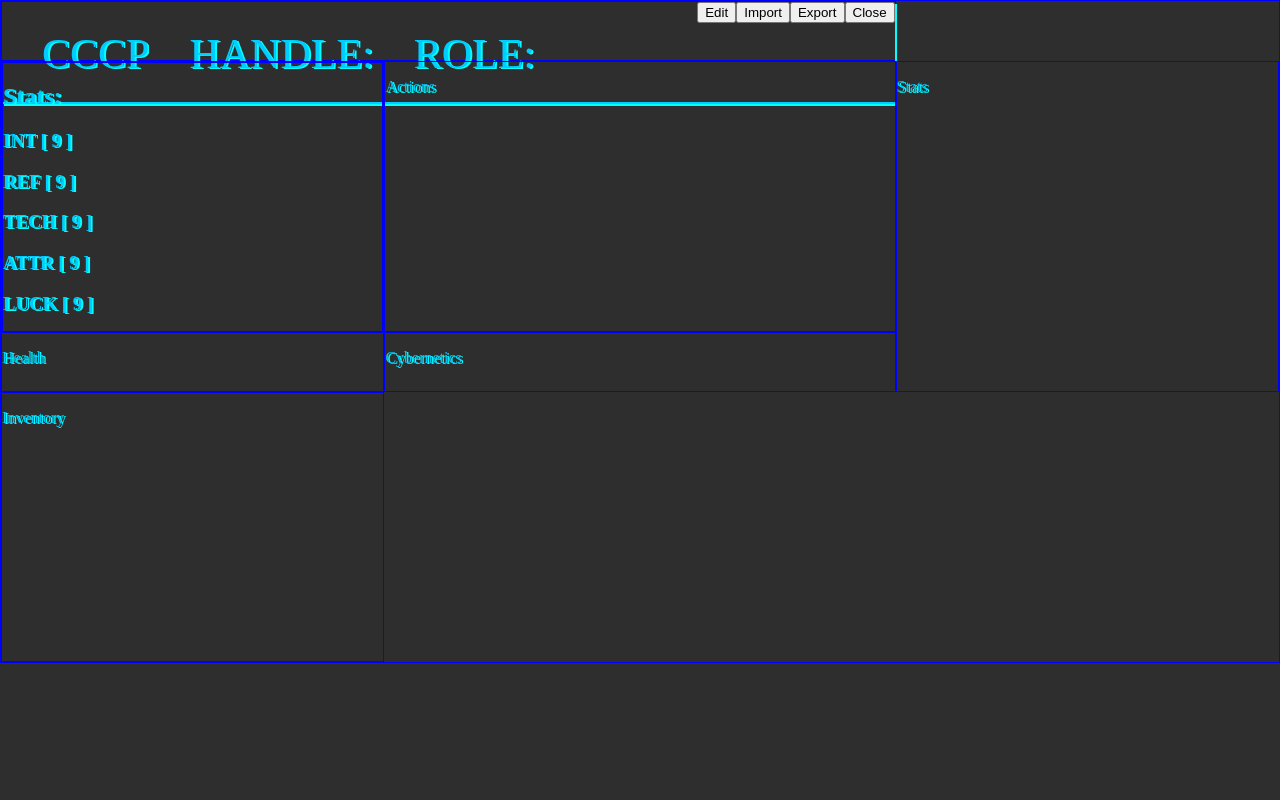
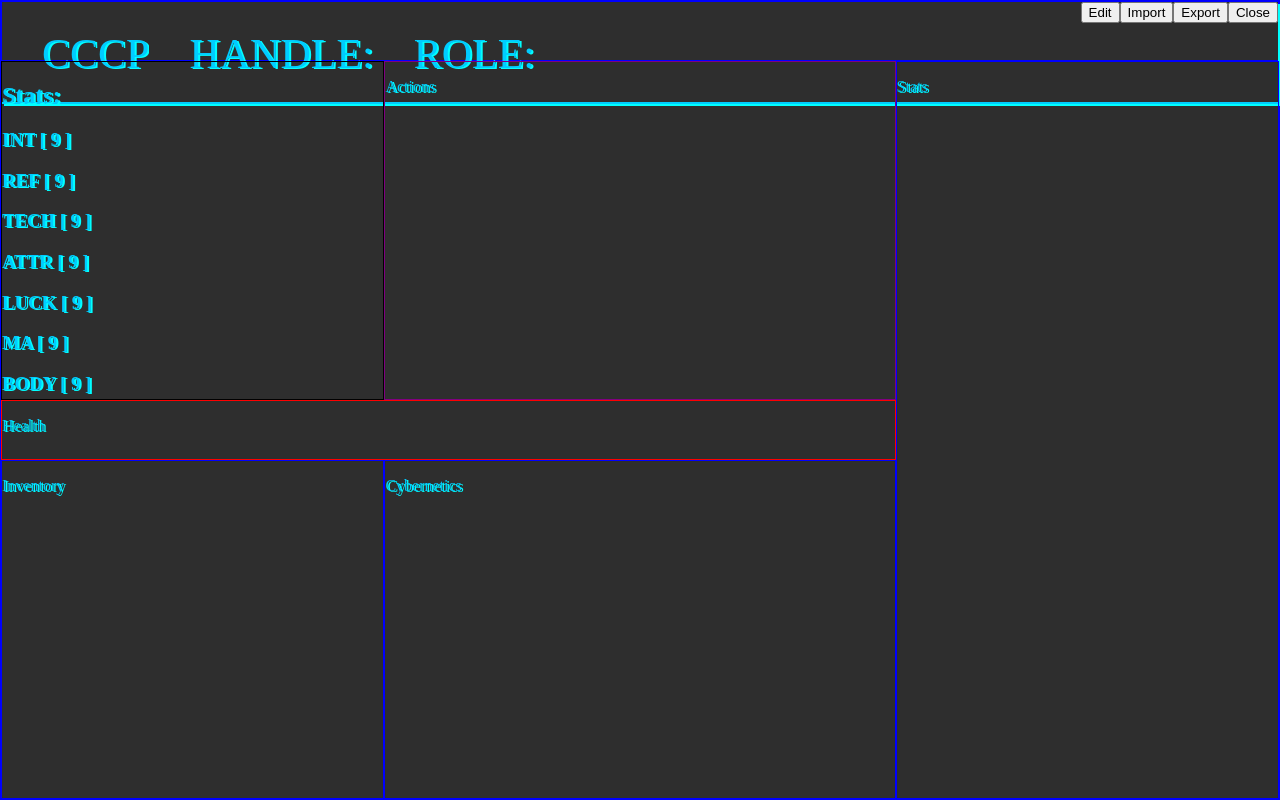
Before and after one commit to Snowcart/cyberpunk-character-console-project, a React app in the folder app/: page / in a window 1280 px wide. Built offline with nearby package versions, Linux system fonts and the light colour scheme.

Commit message:
Rough layout v2

```diff
--- a/app/src/App.tsx
+++ b/app/src/App.tsx
@@ -9,11 +9,20 @@ export default () => {
 	const character = useCharacter();
 
 	const GlobalStyle = createGlobalStyle`
+	html {
+		height: 100%;
+	}
+
 	body {
+		height: 100%;
 		margin: 0;
 		background-color: #2e2e2e;
 		color: #00ccff;
 		text-shadow: 2px 1px #00ffff;
+	}
+
+	#app {
+		height: 100%;
 	}
 	`;
 
@@ -23,6 +32,7 @@ export default () => {
 			<characterContext.Provider value={character}>
 				<div
 					style={{
+						height: 'calc(100% - 2px)',
 						display: 'grid',
 						border: '1px solid blue',
 						gridColumnStart: 1,
@@ -30,30 +40,26 @@ export default () => {
 						gridTemplateRows: '60px calc(50% - 60px) 60px calc(50% - 60px)'
 					}}
 				>
-					<div style={{ border: '1px solid blue', gridColumn: '1 / 3' }}>
+					<div style={{ border: '1px solid blue', gridArea: '1 / 1 / span 1 / span 3' }}>
 						<Title />
 					</div>
-					<div style={{ border: '1px solid blue', gridRow: 2, gridColumn: 1, overflow: 'hidden' }}>
-						<div style={{ border: '1px solid blue' }}>
-							<Stats />
-						</div>
-						<div style={{ border: '1px solid blue' }}>
-							<p>Save / btm</p>
-						</div>
+					<div style={{ border: '1px solid black', gridArea: '2 / 1 / span 1 / span 1', overflow: 'hidden' }}>
+						<Stats />
+						<p>Save / btm</p>
 					</div>
-					<div style={{ border: '1px solid blue', gridColumn: 2, gridRow: 2 }}>
+					<div style={{ border: '1px solid purple', gridArea: '2 / 2 / span 1 / span 1' }}>
 						<p>Actions</p>
 					</div>
-					<div style={{ border: '1px solid blue', gridColumn: '1 / 2', gridRow: 3 }}>
+					<div style={{ border: '1px solid red', gridArea: '3 / 1 / span 1 / span 2' }}>
 						<p>Health</p>
 					</div>
-					<div style={{ border: '1px solid blue', gridRow: 4, gridColumn: '1 / 2' }}>
+					<div style={{ border: '1px solid blue', gridArea: '4 / 1 / span 1 / span 1' }}>
 						<p>Inventory</p>
 					</div>
-					<div style={{ border: '1px solid blue', gridRow: '3 / 4', gridColumn: 2 }}>
+					<div style={{ border: '1px solid blue', gridArea: '4 / 2 / span 1 / span 1' }}>
 						<p>Cybernetics</p>
 					</div>
-					<div style={{ border: '1px solid blue', gridRow: '2 / 4', gridColumn: 3 }}>
+					<div style={{ border: '1px solid blue', gridArea: '2 / 3 / span 3 / span 1' }}>
 						<p>Stats</p>
 					</div>
 				</div>
```
